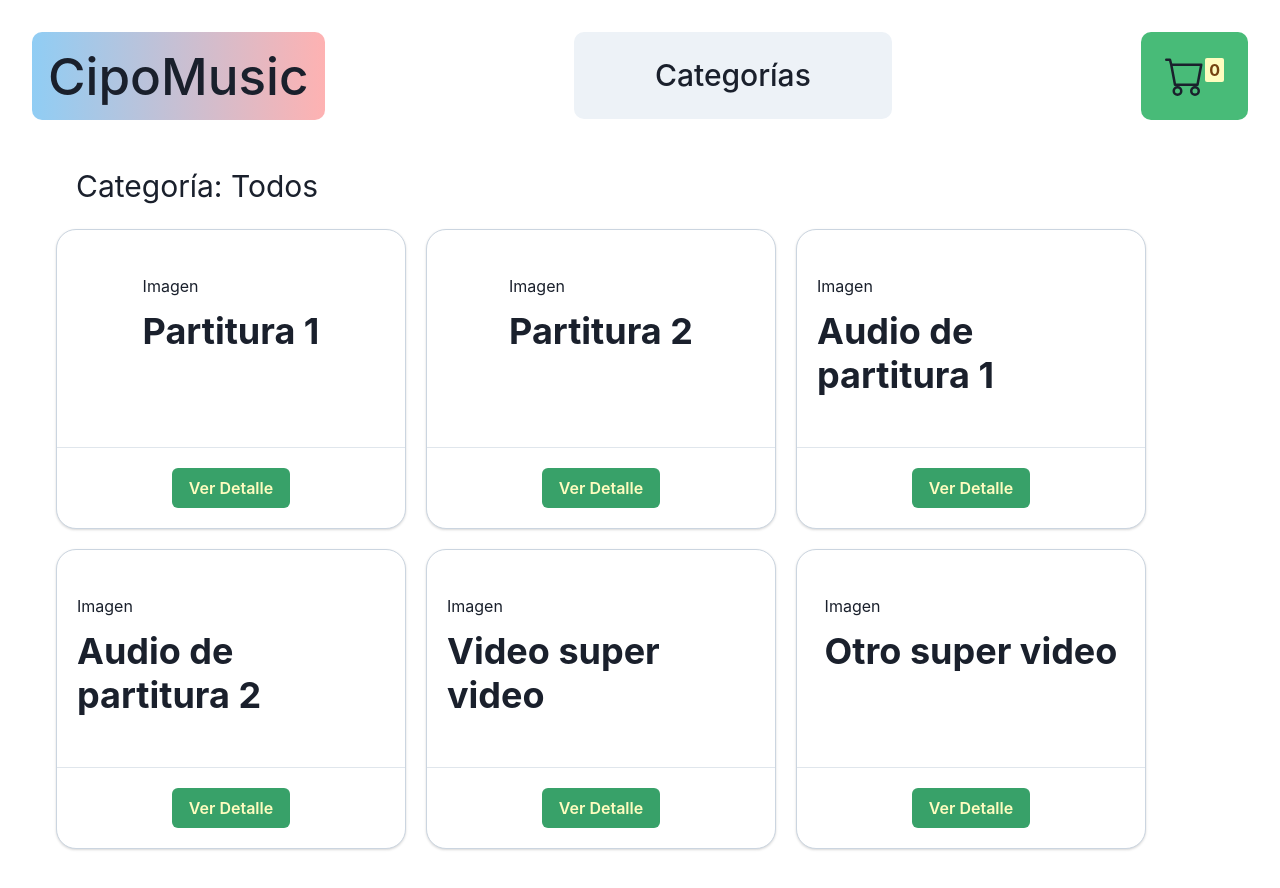
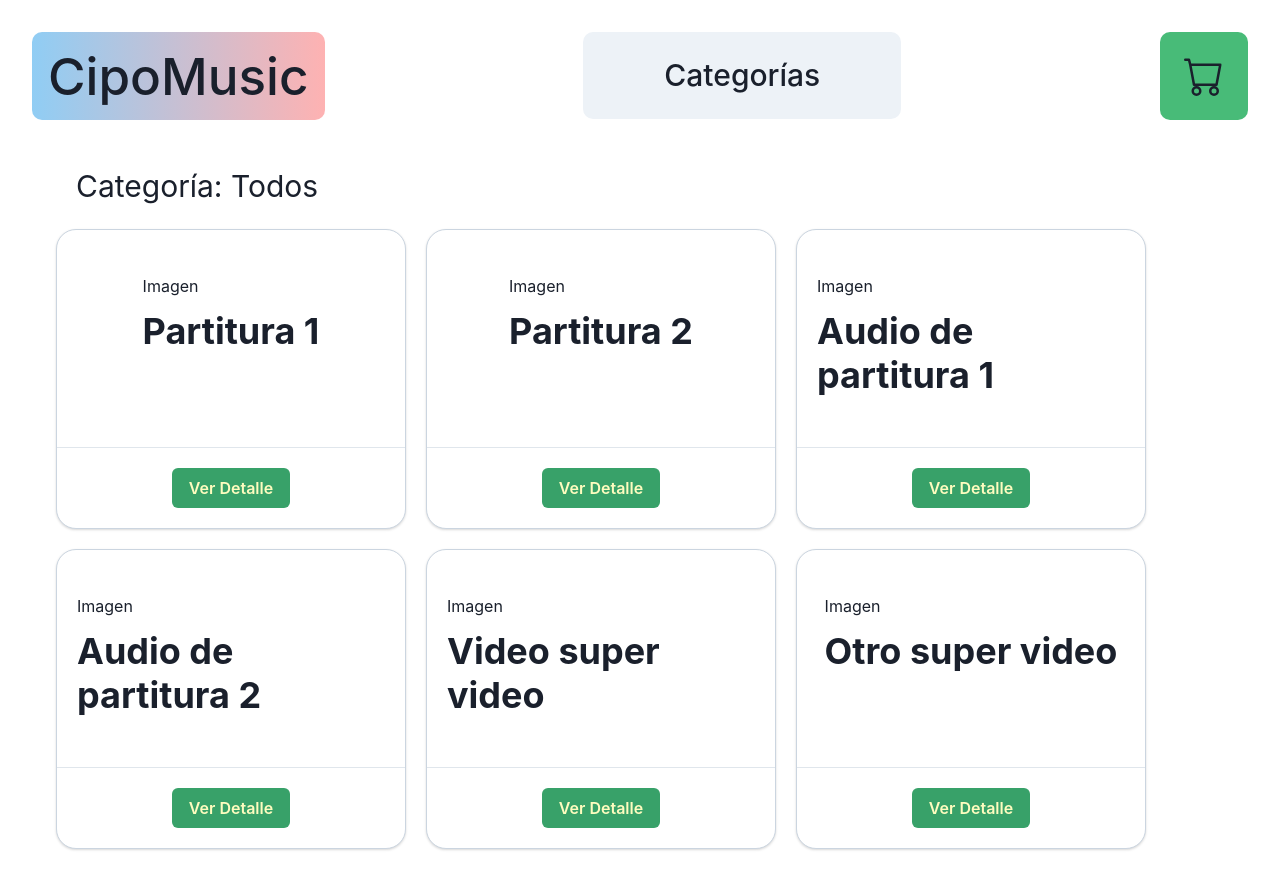
Before and after one commit to Federico1988/fCipolletta-react, a React (Vite) app: page / in a window 1280 px wide. Shown: the top 888 px of the page. Built offline with nearby package versions, Linux system fonts and the light colour scheme.

Commit message:
Badge no visible si la variable es cero

```diff
--- a/src/components/CartWidget.jsx
+++ b/src/components/CartWidget.jsx
@@ -17,10 +17,11 @@ const CartWidget = () => {
       </Box>
       <Divider />
       <Box>
-        <Badge
-        colorScheme='yellow'
-        fontSize='1xl'
-        >{badge}</Badge>
+        {badge > 0 && (
+          <Badge colorScheme="yellow" fontSize="1xl">
+            {badge}
+          </Badge>
+        )}
       </Box>
     </Flex>
 
```
